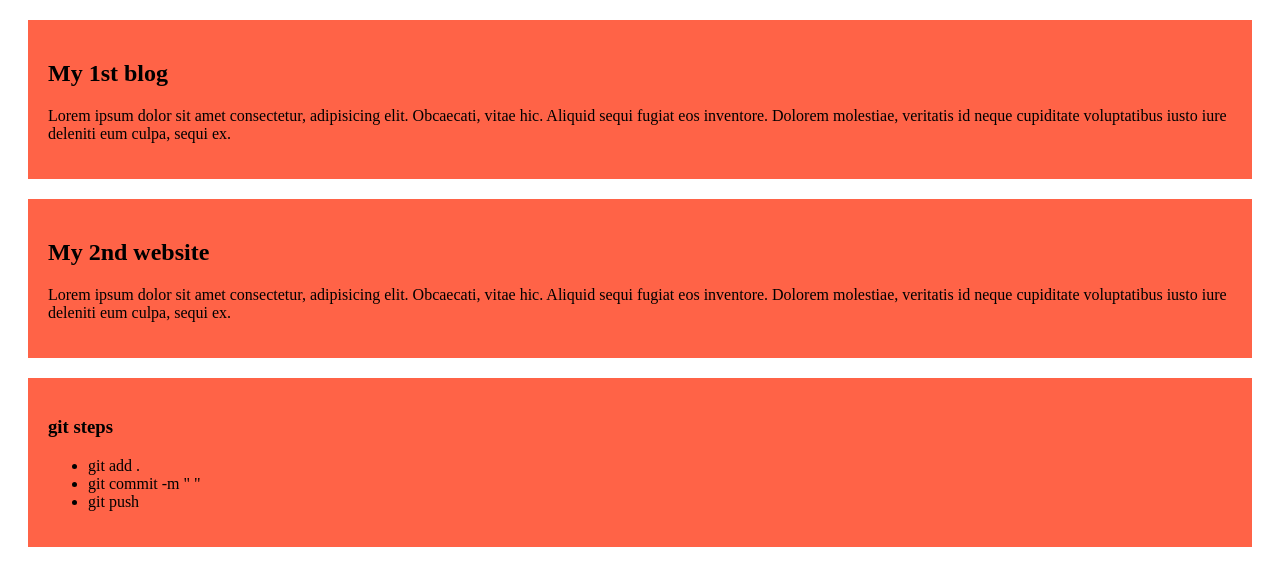
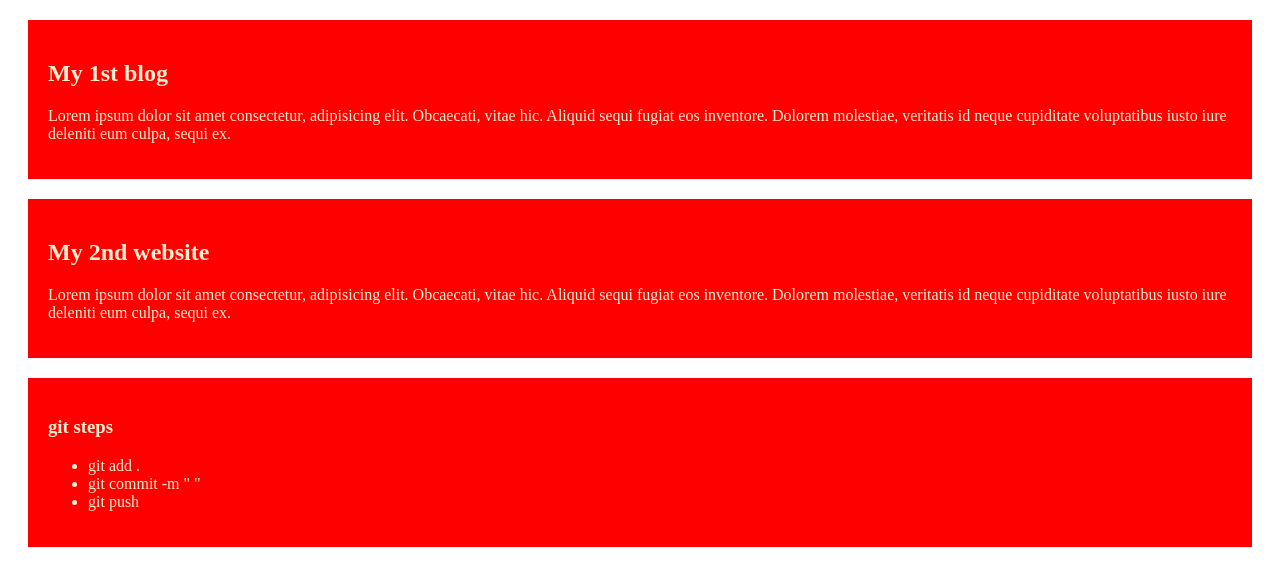
Before and after one commit to mip19/sim-site, a plain HTML site: page index.html in a window 1280 px wide. Drawn offline with Linux system fonts and the light colour scheme.

Commit message:
style changed

```diff
--- a/blog.css
+++ b/blog.css
@@ -1,5 +1,6 @@
 div{
-    background-color: tomato;
+    background-color: red;
+    color: blanchedalmond;
     padding: 20px;
     margin: 20px;
 }
```
